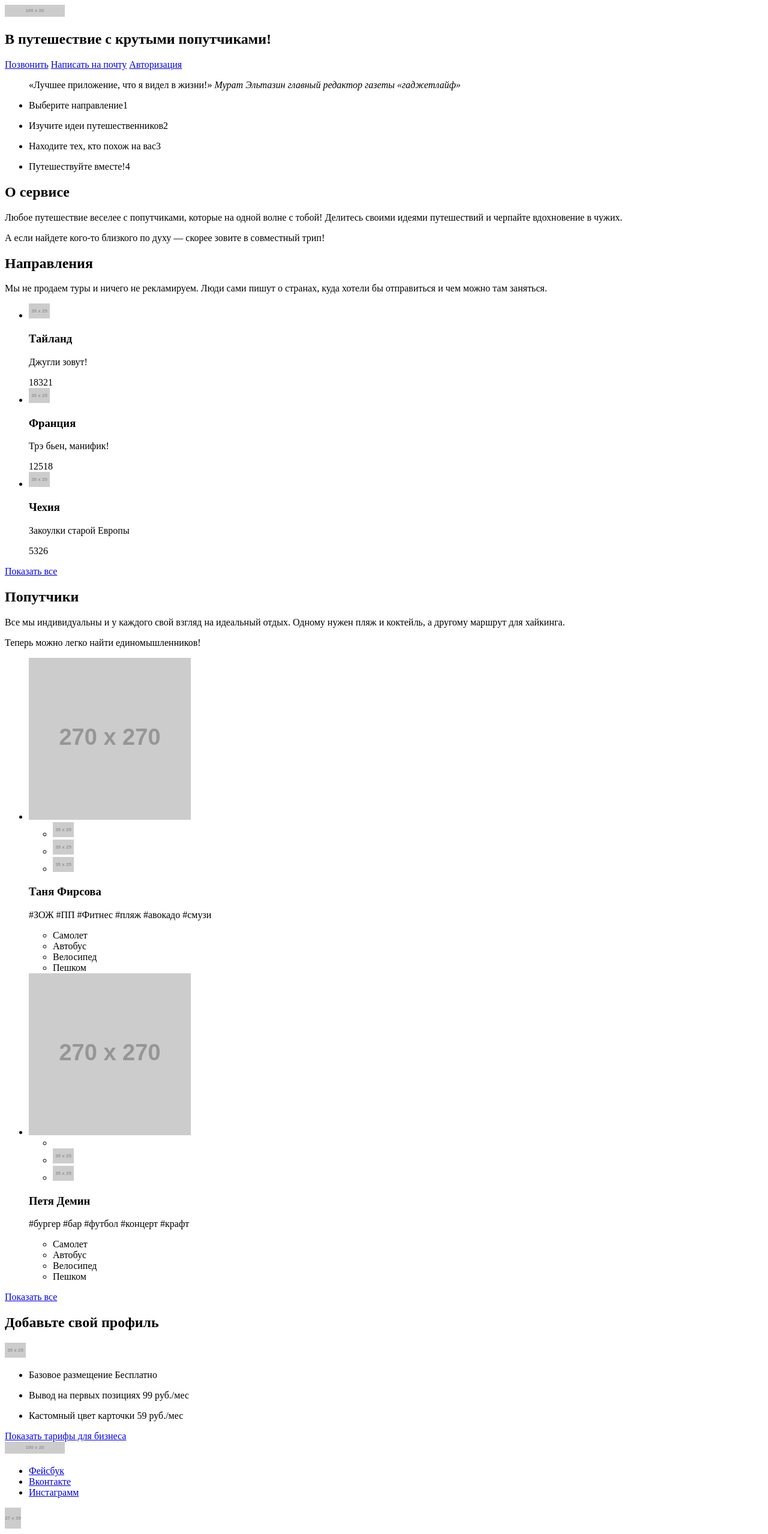
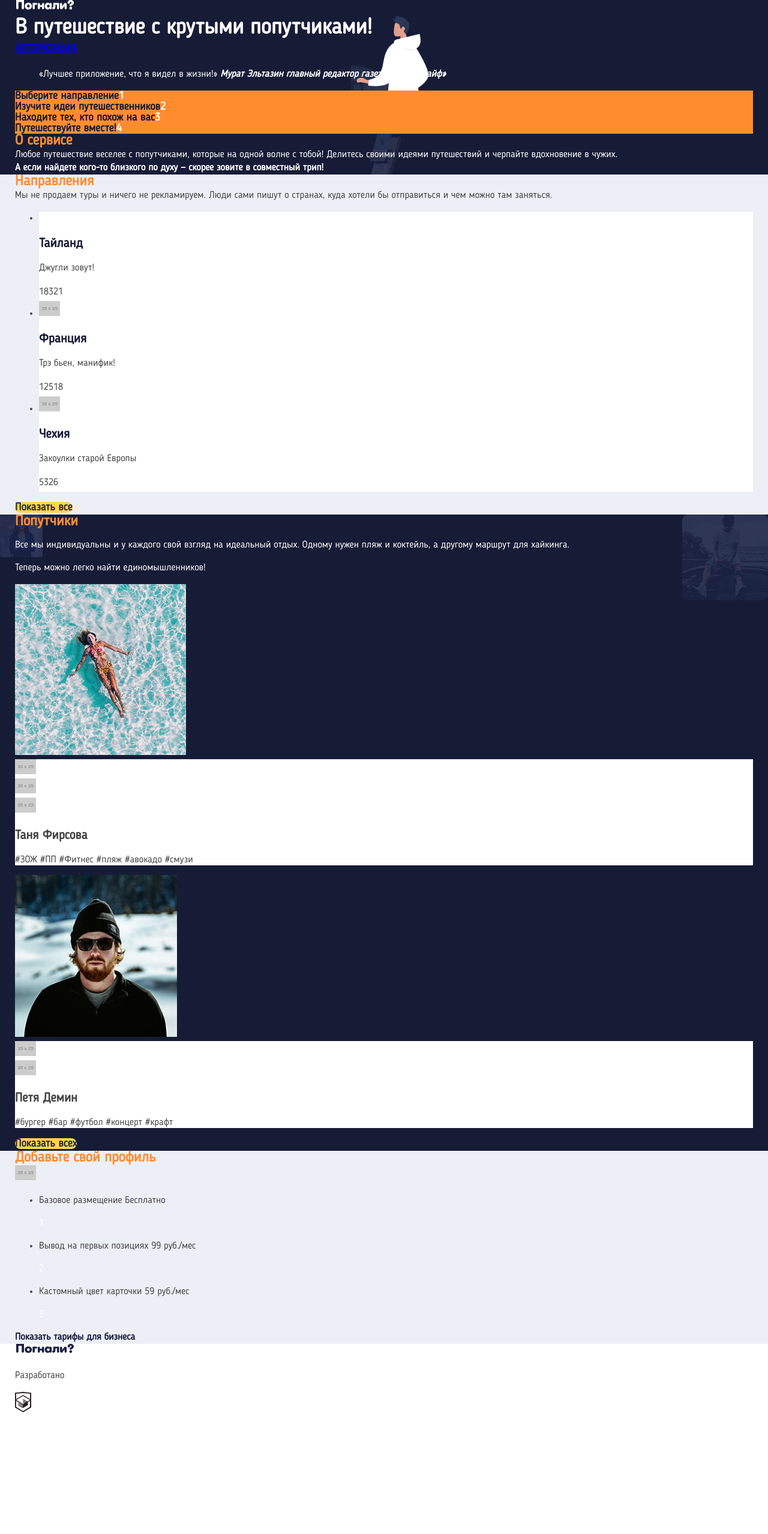
Before and after one commit to Racoon22/417937-pognali-17, a website: page source/index.html in a window 1280 px wide. Shown: the whole page at 60% size. After the commit the page ends 2362 px from the top, so only its background shows below. Drawn offline with nearby package versions, Linux system fonts and the light colour scheme; files that its build step writes are made by us from their sources; placeholder pictures from the web are drawn by us.

Commit message:
Добавлены стили для главной страницы, и секции попутчиков в каталоге.

```diff
--- a/source/index.html
+++ b/source/index.html
@@ -3,15 +3,16 @@
 <head>
   <meta charset="utf-8">
   <title>HTML Academy: Погнали</title>
+  <link rel="stylesheet" href="css/style.css">
 </head>
 <body>
-<header class="site-header">
+<header class="site-header container">
   <div class="site-header__wrapper">
-    <img src="http://placehold.it/100x20" alt="" class="site-header__logo">
+    <img src="img/logo-mobile-white@1x.png" height="20" width="100" alt="" class="site-header__logo">
     <span class="site-header__burger-icon"></span>
   </div>
 </header>
-<section class="main">
+<section class="main container">
   <h1 class="main__title">В путешествие с крутыми попутчиками!</h1>
   <div class="main__button-wrapper">
     <a href="#" class="main__phone visually-hidden">Позвонить</a>
@@ -30,20 +31,20 @@
       <p class="steps__title">Изучите идеи путешественников<span class="steps__number">2</span></p>
     </li>
     <li class="steps__item">
-      <p class="steps__title">Находите тех, кто похож на вас<span class="steps__number"></span>3</p>
+      <p class="steps__title">Находите тех, кто похож на вас<span class="steps__number">3</span></p>
     </li>
     <li class="steps__item">
       <p class="steps__title">Путешествуйте вместе!<span class="steps__number">4</span></p>
     </li>
   </ul>
 </section>
-<section class="about">
+<section class="about container">
   <h2 class="about__title">О сервисе</h2>
   <p class="about__description">Любое путешествие веселее с попутчиками, которые на одной волне с тобой! Делитесь
     своими идеями путешествий и черпайте вдохновение в чужих. </p>
-  <p class="about__exhortation">А если найдете кого-то близкого по духу — скорее зовите в совместный трип!</p>
+  <p class="about__resume">А если найдете кого-то близкого по духу — скорее зовите в совместный трип!</p>
 </section>
-<section class="directions">
+<section class="directions container">
   <h2 class="directions__title">Направления</h2>
   <p class="directions__description">Мы не продаем туры и ничего не рекламируем. Люди сами пишут о странах, куда хотели
     бы отправиться и чем можно там заняться.
@@ -51,8 +52,8 @@
   <ul class="directions__list">
     <li class="directions__item">
       <div class="directions__wrapper">
-        <img src="http://placehold.it/35x25" alt="" class="directions__flag">
-        <h3 class="directions__title">Тайланд</h3>
+        <img src="img/th" alt="" class="directions__flag">
+        <h3 class="directions__item-title">Тайланд</h3>
         <p class="directions__slogan">Джугли зовут!</p>
         <span class="directions__visitors">18321</span>
       </div>
@@ -60,7 +61,7 @@
     <li class="directions__item">
       <div class="directions__wrapper">
         <img src="http://placehold.it/35x25" alt="" class="directions__flag">
-        <h3 class="directions__title">Франция</h3>
+        <h3 class="directions__item-title">Франция</h3>
         <p class="directions__slogan">Трэ бьен, манифик!</p>
         <span class="directions__visitors">12518</span>
       </div>
@@ -68,7 +69,7 @@
     <li class="directions__item">
       <div class="directions__wrapper">
         <img src="http://placehold.it/35x25" alt="" class="directions__flag">
-        <h3 class="directions__title">Чехия</h3>
+        <h3 class="directions__item-title">Чехия</h3>
         <p class="directions__slogan">Закоулки старой Европы</p>
         <span class="directions__visitors">5326</span>
       </div>
@@ -76,14 +77,14 @@
   </ul>
   <a href="#" class="directions__show-all button">Показать все</a>
 </section>
-<section class="companions">
+<section class="companions container">
   <h2 class="companions__title">Попутчики</h2>
   <p class="companions__description">Все мы индивидуальны и у каждого свой взгляд на идеальный отдых. Одному нужен
     пляж и коктейль, а другому маршрут для хайкинга. </p>
-  <p class="companions__exhortation">Теперь можно легко найти единомышленников!</p>
+  <p class="companions__resume">Теперь можно легко найти единомышленников!</p>
   <ul class="companions__list">
     <li class="companions__item">
-      <div class="companions__photo-wrapper"><img src="http://placehold.it/270x270" alt="" class="companions__img">
+      <div class="companions__photo-wrapper"><img src="img/firsova-desktop@1x.jpg" alt="" class="companions__img">
         <span class="companions__level"></span>
         <div class="companions__info">
           <ul class="companions__countries-list">
@@ -109,7 +110,8 @@
       </div>
     </li>
     <li class="companions__item">
-      <div class="companions__photo-wrapper"><img src="http://placehold.it/270x270" alt="" class="companions__img">
+      <div class="companions__photo-wrapper">
+        <img src="img/demin-desktop@1x.jpg" width="270" height="270" alt="" class="companions__img">
         <span class="companions__level"></span>
         <div class="companions__info">
           <ul class="companions__countries-list">
@@ -134,32 +136,29 @@
       </div>
     </li>
   </ul>
-  <a href="#" class="directions__show-all button">Показать все</a>
+  <a href="#" class="directions__show-all button">Показать всеx</a>
 </section>
-<section class="profile">
+<section class="profile container">
   <h1 class="profile__title">Добавьте свой профиль</h1>
   <img src="http://placehold.it/35x25" alt="" class="profile__image">
   <ul class="profile__price-list">
     <li class="profile__price-item">
-      <p class="profile__price-description">
-        <span class="profile__price-number">Базовое размещение Бесплатно</span>
-      </p>
+      <p class="profile__price-description">Базовое размещение Бесплатно</p>
+      <span class="profile__price-number">1</span>
     </li>
     <li class="profile__price-item">
-      <p class="profile__price-description">
-        <span class="profile__price-number">Вывод на первых позициях 99 руб./мес</span>
-      </p>
+      <p class="profile__price-description">Вывод на первых позициях 99 руб./мес</p>
+        <span class="profile__price-number">2</span>
     </li>
     <li class="profile__price-item">
-      <p class="profile__price-description">
-        <span class="profile__price-number">Кастомный цвет карточки 59 руб./мес</span>
-      </p>
+      <p class="profile__price-description">Кастомный цвет карточки 59 руб./мес</p>
+        <span class="profile__price-number">3</span>
     </li>
   </ul>
   <a href="#" class="profile___modal-link">Показать тарифы для бизнеса</a>
 </section>
-<footer class="site-footer">
-  <img src="http://placehold.it/100x20" alt="" class="site-footer__logo">
+<footer class="site-footer container">
+  <img src="img/logo-mobile-blue@1x.png" alt="" class="site-footer__logo">
   <ul class="site-footer__social-list">
     <li class="site-footer__social-item"><a href="#" class="site-footer__social-link visually-hidden">Фейсбук</a></li>
     <li class="site-footer__social-item"><a href="#" class="site-footer__social-link visually-hidden">Вконтакте</a></li>
@@ -167,8 +166,8 @@
     </li>
   </ul>
   <div class="site-footer__copyright-wrapper">
-    <p class="site-footer__copyright"></p>
-    <img src="http://placehold.it/27x35" alt="" class="site-footer__copyright-logo">
+    <p class="site-footer__copyright">Разработано</p>
+    <img src="img/htmlacademy.svg" width="27" height="34" alt="" class="site-footer__copyright-logo">
   </div>
 </footer>
 </body>
--- /dev/null
+++ b/source/sass/_base.scss
@@ -0,0 +1,39 @@
+body {
+  margin: 0;
+  padding: 0;
+  font-family: "bloggersans", "Arial", sans-serif;
+  color: #444444;
+  font-size: 16px;
+  font-weight: 300;
+  line-height: 22px;
+}
+
+.visually-hidden {
+  position: absolute;
+  width: 1px;
+  height: 1px;
+  margin: -1px;
+  border: 0;
+  padding: 0;
+  white-space: nowrap;
+  clip-path: inset(100%);
+  clip: rect(0 0 0 0);
+  overflow: hidden;
+}
+
+.container {
+  padding: 0 25px;
+}
+
+.container-midnight {
+  background-color: $midnight;
+}
+
+.page-wrapper {
+  background-color: $coconut;
+}
+
+.title {
+  @include reset-margin-padding;
+  color: #ffffff;
+}
--- /dev/null
+++ b/source/sass/_fonts.scss
@@ -0,0 +1,56 @@
+@font-face {
+  font-family: "bloggersans";
+  src: url("../fonts/bloggersans.woff") format("woff");
+  font-weight: 400;
+  font-style: normal;
+}
+
+@font-face {
+  font-family: "bloggersans-italic";
+  src: url("../fonts/bloggersans-italic.woff") format("woff");
+  font-weight: 400;
+  font-style: normal;
+}
+
+
+@font-face {
+  font-family: "bloggersans-bold";
+  src: url("../fonts/bloggersans-bold.woff") format("woff");
+  font-weight: 700;
+  font-style: normal;
+}
+
+@font-face {
+  font-family: "bloggersans-bolditalic";
+  src: url("../fonts/bloggersans-bolditalic.woff") format("woff");
+  font-weight: 700;
+  font-style: normal;
+}
+
+@font-face {
+  font-family: "bloggersans-light";
+  src: url("../fonts/bloggersans-light.woff") format("woff");
+  font-weight: 300;
+  font-style: normal;
+}
+
+@font-face {
+  font-family: "bloggersans-lightitalic";
+  src: url("../fonts/bloggersans-lightitalic.woff") format("woff");
+  font-weight: 300;
+  font-style: normal;
+}
+
+@font-face {
+  font-family: "bloggersans-medium";
+  src: url("../fonts/bloggersans-medium.woff") format("woff");
+  font-weight: 500;
+  font-style: normal;
+}
+
+@font-face {
+  font-family: "bloggersans-mediumitalic";
+  src: url("../fonts/bloggersans-mediumitalic.woff") format("woff");
+  font-weight: 500;
+  font-style: normal;
+}
--- /dev/null
+++ b/source/sass/_mixins.scss
@@ -0,0 +1,26 @@
+@mixin section-title {
+  margin: 0;
+  padding: 0;
+
+  color: $orange;
+  font-size: 24px;
+  font-weight: 700;
+  line-height: 24px;
+}
+
+@mixin section-text {
+  font-size: 16px;
+  font-weight: 300;
+  line-height: 22px;
+}
+
+@mixin reset-margin-padding {
+  margin: 0;
+  padding: 0;
+  list-style: none;
+}
+
+@mixin reset-list {
+  @include reset-margin-padding;
+  list-style: none;
+}
--- /dev/null
+++ b/source/sass/_varibels.scss
@@ -0,0 +1,5 @@
+$orange: #ff8d30;
+$midnight: #161c36;
+$coconut: #edeff6;
+$grey: #444444;
+$yellow: #ffd74b;
--- /dev/null
+++ b/source/sass/about.scss
@@ -0,0 +1,24 @@
+.about {
+  background-color: $midnight;
+  background-image: url("../img/about-mobile@1x.png");
+  background-repeat: no-repeat;
+  background-position: center;
+  background-size: contain;
+}
+
+.about__title {
+  @include section-title;
+}
+
+.about__description {
+  color: #ffffff;
+  @include reset-margin-padding;
+}
+
+.about__resume {
+  @include reset-margin-padding;
+  color: #ffffff;
+  font-size: 16px;
+  font-weight: 700;
+  line-height: 22px;
+}
--- /dev/null
+++ b/source/sass/button.scss
@@ -0,0 +1,10 @@
+.button {
+  border-radius: 10px;
+  background-color: $yellow;
+  color: #1d2e5b;
+  font-size: 18px;
+  font-weight: 700;
+  line-height: 18px;
+  text-decoration: none;
+  border: none;
+}
--- /dev/null
+++ b/source/sass/companions.scss
@@ -0,0 +1,46 @@
+.companions {
+  background-color: $midnight;
+  background-image: url("../img/rogovaya-back-mobile@1x.png"), url("../img/smolov-back-desktop@1x.png");
+  background-repeat: no-repeat, no-repeat;
+  background-position: top left, top right;
+  background-size: auto, auto;
+}
+
+.companions__list {
+  @include reset-list;
+}
+
+.companions__countries-list {
+  @include reset-list;
+}
+
+.companions__title {
+  @include section-title;
+}
+
+.companions__description {
+  @include section-text;
+  color: #ffffff;
+}
+
+.companions__resume {
+  @include section-text;
+  color: #ffffff;
+}
+
+.companions__info {
+  background-color: #ffffff;
+}
+
+.companions__name {
+  font-size: 21px;
+  font-weight: 700;
+  line-height: 21px;
+}
+
+.companions__tags {
+  color: #444444;
+  font-size: 16px;
+  font-weight: 400;
+  line-height: 18px;
+}
--- /dev/null
+++ b/source/sass/direction.scss
@@ -0,0 +1,36 @@
+.directions {
+  background-color: $coconut;
+}
+
+.directions__title {
+  @include section-title;
+}
+
+.directions__description {
+  @include reset-margin-padding
+}
+
+.directions__item-title {
+  color: $midnight;
+  font-size: 21px;
+  font-weight: 700;
+  line-height: 21px;
+}
+
+.directions__slogan {
+  color: $grey;
+  font-size: 16px;
+  font-weight: 500;
+  line-height: 18px;
+}
+
+.directions__visitors {
+  color: $grey;
+  font-size: 16px;
+  font-weight: 500;
+  line-height: 30px;
+}
+
+.directions__wrapper {
+  background-color: #ffffff;
+}
--- /dev/null
+++ b/source/sass/main.scss
@@ -0,0 +1,38 @@
+.main {
+  background-color: #161c36;
+  background-image: url("../img/traveller-illustration-mobile@1x.png"), url("../img/globe-back-mobile@1x.jpg");
+  background-repeat: no-repeat, no-repeat;
+  background-position: center, center;
+  background-size: contain, contain;
+}
+
+.main__title {
+  margin: 0;
+  padding: 0;
+  color: rgb(255, 255, 255);
+  font-size: 36px;
+  font-weight: 700;
+  line-height: 40px;
+}
+
+.main__button-wrapper {
+  color: #161c35;
+  font-size: 17px;
+  font-weight: 700;
+  line-height: 30px;
+  text-transform: uppercase;
+}
+
+.main__review {
+  color: #ffffff;
+  font-size: 16px;
+  font-weight: 300;
+  line-height: 22px;
+}
+
+.main__review-author {
+  color: #ffffff;
+  font-size: 16px;
+  font-weight: 700;
+  line-height: 22px;
+}
--- /dev/null
+++ b/source/sass/people.scss
@@ -0,0 +1,53 @@
+.people__list {
+  @include reset-list;
+}
+
+.people__item {
+  background-color: #ffffff;
+  border-radius: 20px;
+  margin-bottom: 10px;
+
+  color: $grey;
+  font-size: 15px;
+  font-weight: 400;
+  line-height: 18px;
+}
+
+.card-people__name {
+  @include reset-margin-padding;
+  color: #1d2e5b;
+  font-size: 20px;
+  font-weight: 700;
+  line-height: 20px;
+}
+
+.card-people__distance {
+  color: #161c35;
+  font-size: 14px;
+  font-weight: 700;
+  line-height: 21px;
+  text-transform: uppercase;
+}
+
+.card-people__counties-list {
+  @include reset-list;
+}
+
+.card-people__country-name {
+  color: #1d2e5b;
+  font-size: 15px;
+  font-weight: 500;
+  line-height: 18px;
+  text-transform: uppercase;
+}
+
+.card-people__level {
+  color: #1d2e5b;
+  font-size: 24px;
+  font-weight: 700;
+  line-height: 18px;
+}
+
+.to-call {
+  color: #161c36;
+}
--- /dev/null
+++ b/source/sass/profile.scss
@@ -0,0 +1,22 @@
+.profile {
+  background-color: $coconut;
+}
+
+.profile__title {
+  @include section-title;
+}
+
+.profile__price-number {
+  font-size: 16px;
+  font-weight: 400;
+  line-height: 14px;
+  color: #ffffff;
+}
+
+.profile___modal-link {
+  color: #192144;
+  font-size: 16px;
+  font-weight: 700;
+  line-height: 16px;
+  text-decoration: none;
+}
--- /dev/null
+++ b/source/sass/site-footer.scss
@@ -0,0 +1,12 @@
+.site-footer {
+  background-color: #ffffff;
+}
+
+.site-footer__copyright {
+  color: $grey;
+  font-weight: 400;
+}
+
+.site-footer__social-list {
+  @include reset-list;
+}
--- /dev/null
+++ b/source/sass/site-header.scss
@@ -0,0 +1,11 @@
+.site-header {
+  background-color: #161c36;
+}
+
+.header__title {
+  @include reset-margin-padding;
+  color: #ffffff;
+  font-size: 36px;
+  font-weight: 700;
+  line-height: 40px;
+}
--- /dev/null
+++ b/source/sass/steps.scss
@@ -0,0 +1,19 @@
+.steps {
+  background-color: #ff8d30;
+  @include reset-list;
+}
+
+.steps__title {
+  @include reset-margin-padding;
+  color: #161c35;
+  font-size: 18px;
+  font-weight: 700;
+  line-height: 18px;
+}
+
+.steps__number {
+  color: #ffffff;
+  font-size: 18px;
+  font-weight: 700;
+  line-height: 18px;
+}
--- /dev/null
+++ b/source/sass/style.scss
@@ -0,0 +1,14 @@
+@import "_fonts";
+@import "_varibels";
+@import "_mixins";
+@import "_base";
+@import "site-header";
+@import "main";
+@import "steps";
+@import "about";
+@import "direction";
+@import "companions";
+@import "profile";
+@import "people";
+@import "button";
+@import "site-footer";
```
Also changed, not shown: source/catalog.html (+23 -18 lines), source/form.html (+12 -7 lines), 2 other files.
